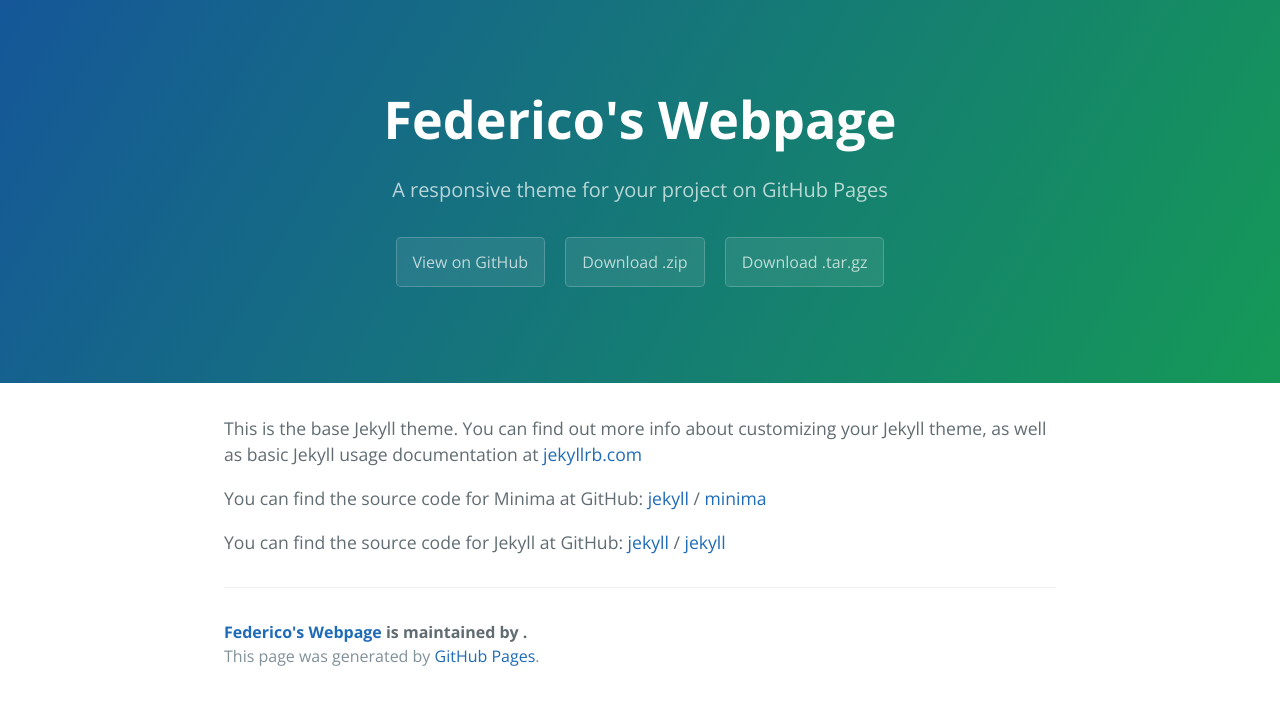
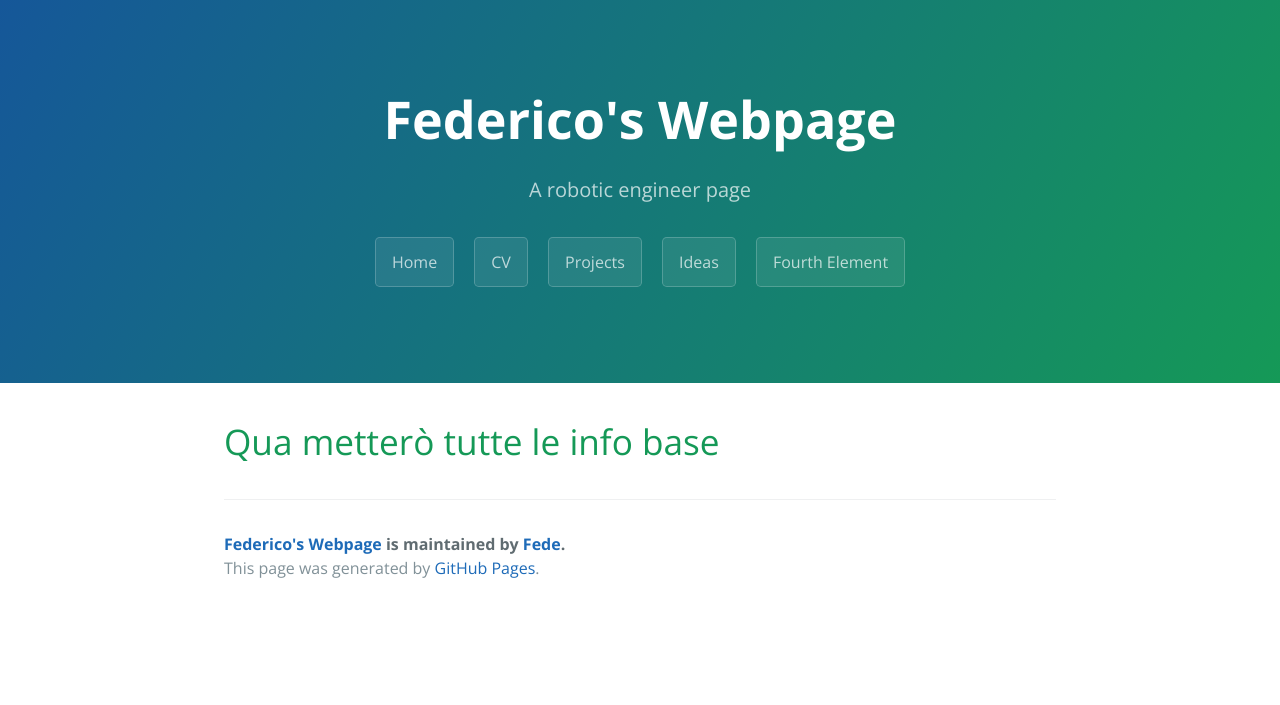
Before and after one commit to kappa95/kappa95.github.io, a Jekyll site: the page built from about.markdown, in a window 1280 px wide. Shown: the top 705 px of the page. Built offline with Jekyll 4.4.1, drawn with Linux system fonts in a browser that asks for light colours.

Commit message:
experimenting with jekyll: adding navigation

```diff
--- a/Gemfile
+++ b/Gemfile
@@ -22,6 +22,8 @@
   gem "jekyll-feed", "~> 0.12"
 end
 gem "github-pages", group: :jekyll_plugins
+# Aggiungo per cambiare un po' headers
+gem "geo_pattern"
 # Windows and JRuby does not include zoneinfo files, so bundle the tzinfo-data gem
 # and associated library.
 platforms :mingw, :x64_mingw, :mswin, :jruby do
--- a/_config.yml
+++ b/_config.yml
@@ -19,13 +19,17 @@
 # in the templates via {{ site.myvariable }}.
 
 title: Federico's Webpage
-tagline: A responsive theme for your project on GitHub Pages
+author:
+  url: https://kappa95.github.io
+  name: Fede
+tagline: A robotic engineer page
 # email: your-email@example.com
-paginate:     1
-description: >- # this means to ignore newlines until "baseurl:"
-  Write an awesome description for your new site here. You can edit this
-  line in _config.yml. It will appear in your document head meta (for
-  Google search results) and in your feed.xml site description.
+paginate: 1
+description: Testing the website
+# >-this means to ignore newlines until "baseurl:"
+# Write an awesome description for your new site here. You can edit this
+# line in _config.yml. It will appear in your document head meta (for
+# Google search results) and in your feed.xml site description.
 baseurl: "" # the subpath of your site, e.g. /blog
 url: "https://kappa95.github.io" # the base hostname & protocol for your site, e.g. http://example.com
 github_username:  kappa95
--- /dev/null
+++ b/_includes/navigation.html
@@ -0,0 +1,14 @@
+<nav>
+    <!--Illumina di rosso i link della barra di navigazione quando sono sulla rispettiva pagina-->
+    <!-- <a href="/" {% if page.url=="/" %}style="color: red;" {% endif %}>
+        Home
+    </a>
+    <a href="/about/" {% if page.url=="/about/" %}style="color: red;" {% endif %}>
+        About
+    </a> -->
+
+    {% for item in site.data.navigation %}
+    <a href="{{ item.link }}" {% if page.url==item.link %}class="current" {% endif %}>{{ item.name }}</a>
+    {% endfor %}
+
+</nav>
--- a/_includes/page-header.html
+++ b/_includes/page-header.html
@@ -1,7 +1,9 @@
 <section class="page-header">
   <h1 class="project-name">{{ site.title }}</h1>
   <h2 class="project-tagline">{{ site.tagline }}</h2>
-  <a href="#" class="btn">View on GitHub</a>
-  <a href="#" class="btn">Download .zip</a>
-  <a href="#" class="btn">Download .tar.gz</a>
+  <a href="/" class="btn">Home</a>
+  <a href="/about/" class="btn">CV</a>
+  <a href="/projects/" class="btn">Projects</a>
+  <a href="#" class="btn">Ideas</a>
+  <a href="#" class="btn">Fourth Element</a>
 </section>
--- a/_layouts/default.html
+++ b/_layouts/default.html
@@ -5,7 +5,7 @@
 
 <body>
   {% include page-header.html %}
-
+  {% include navigation.html %}
   <section class="main-content">
 
     {{ content }}
@@ -15,4 +15,5 @@
   </section>
 
 </body>
+
 </html>
--- a/about.markdown
+++ b/about.markdown
@@ -4,15 +4,4 @@
 permalink: /about/
 ---
 
-This is the base Jekyll theme. You can find out more info about customizing your Jekyll theme, as well as basic Jekyll usage documentation at [jekyllrb.com](https://jekyllrb.com/)
-
-You can find the source code for Minima at GitHub:
-[jekyll][jekyll-organization] /
-[minima](https://github.com/jekyll/minima)
-
-You can find the source code for Jekyll at GitHub:
-[jekyll][jekyll-organization] /
-[jekyll](https://github.com/jekyll/jekyll)
-
-
-[jekyll-organization]: https://github.com/jekyll
+# Qua metterò tutte le info base
```
Also changed, not shown: 418.html (added, +26 -0 lines), projects.md (added, +9 -0 lines), Gemfile.lock. Lines whose indentation alone changed are shown as unchanged.
